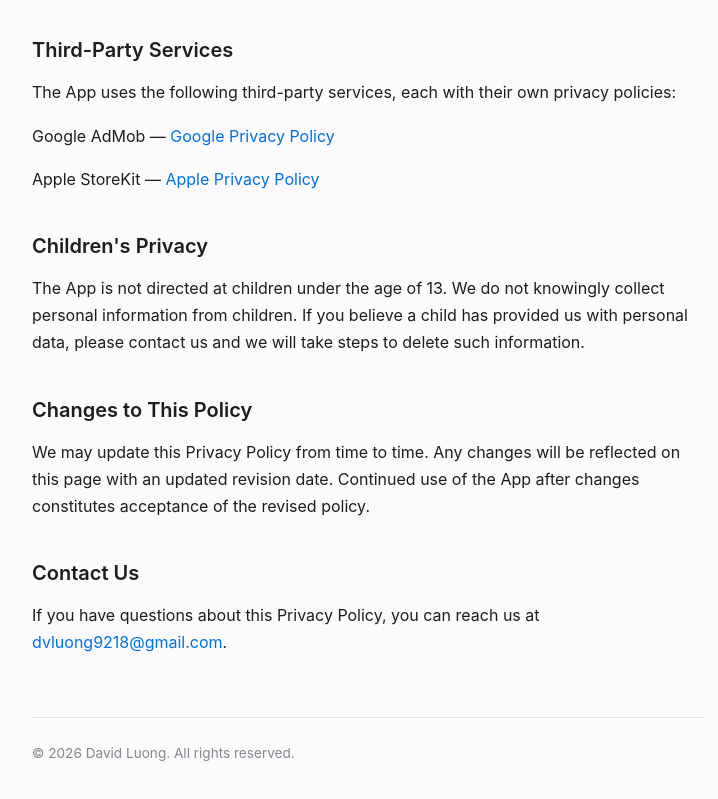
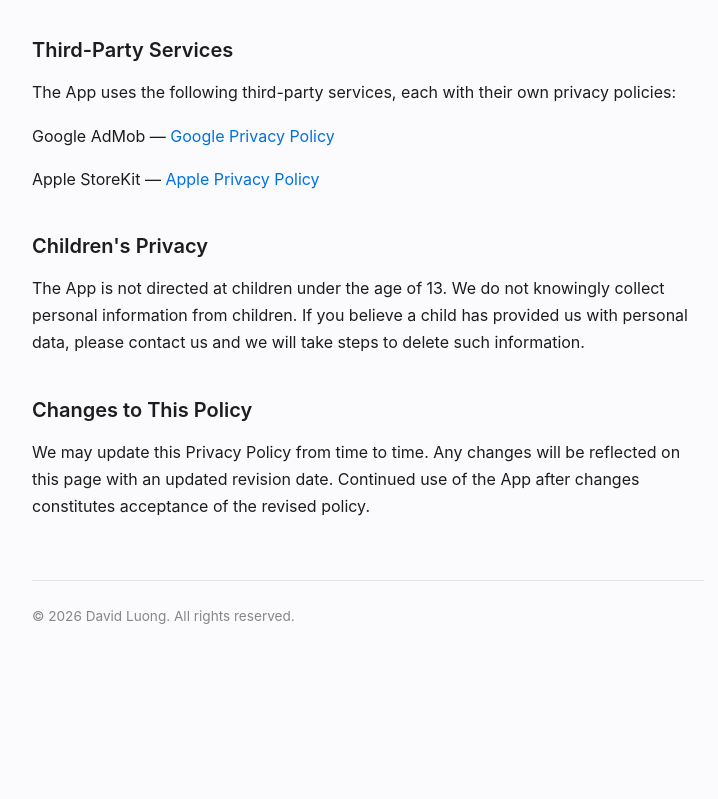
Before and after one commit to dvluong/hillstreetapp.com, a plain HTML site: page privacy.html in a window 1280 px wide. Shown: the part 1066-1865 px from the top of the page, without its empty margins (272-990 px from the left). After the commit the page ends 1774 px from the top, so only its background shows below. Drawn offline with Linux system fonts and the light colour scheme.

Commit message:
Update privacy.html

```diff
--- a/privacy.html
+++ b/privacy.html
@@ -85,9 +85,6 @@
         <h2>Changes to This Policy</h2>
         <p>We may update this Privacy Policy from time to time. Any changes will be reflected on this page with an updated revision date. Continued use of the App after changes constitutes acceptance of the revised policy.</p>
 
-        <h2>Contact Us</h2>
-        <p>If you have questions about this Privacy Policy, you can reach us at <a href="mailto:dvluong9218@gmail.com">dvluong9218@gmail.com</a>.</p>
-
         <div class="footer">
             &copy; 2026 David Luong. All rights reserved.
         </div>
```
